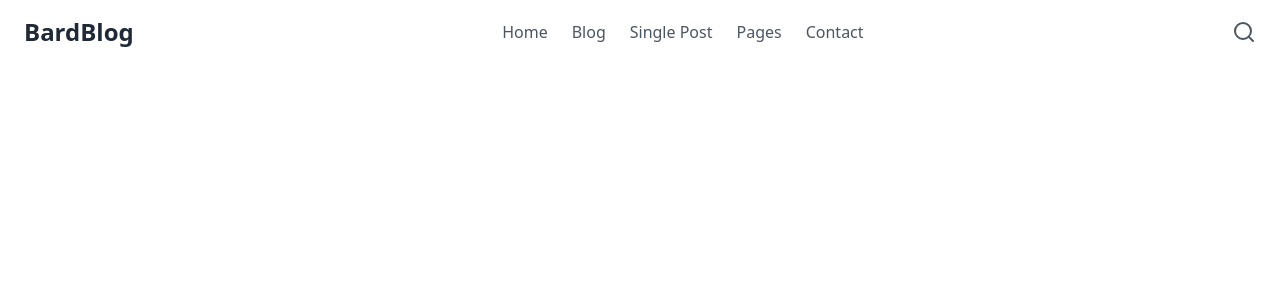
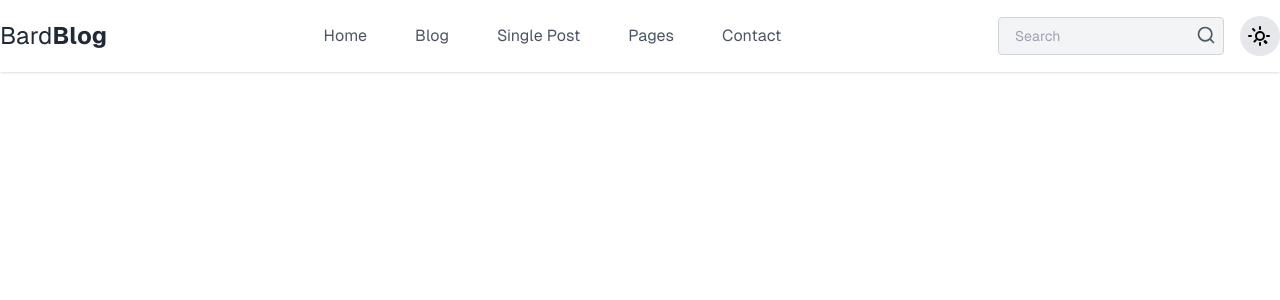
Before and after one commit to Bardsun0/BardBlog-Next.js-Challenge, a Next.js app: page / in a window 1280 px wide. Shown: the top 300 px of the page. Built offline with nearby package versions, Linux system fonts and the light colour scheme.

Commit message:
Workin' on header!

```diff
--- a/src/app/components/Header.js
+++ /dev/null
@@ -1,51 +0,0 @@
-import React from "react";
-
-const Header = () => {
-  return (
-    <header>
-      <div className="container mx-auto flex justify-between items-center py-4 px-6">
-        {/* Logo */}
-        <div className="text-2xl font-bold text-gray-800">BardBlog</div>
-
-        {/* Navigation Links */}
-        <nav className="hidden md:flex space-x-6">
-          <a href="#" className="text-gray-600 hover:text-gray-900">
-            Home
-          </a>
-          <a href="#" className="text-gray-600 hover:text-gray-900">
-            Blog
-          </a>
-          <a href="#" className="text-gray-600 hover:text-gray-900">
-            Single Post
-          </a>
-          <a href="#" className="text-gray-600 hover:text-gray-900">
-            Pages
-          </a>
-          <a href="#" className="text-gray-600 hover:text-gray-900">
-            Contact
-          </a>
-        </nav>
-
-        {/* Search Icon */}
-        <button className="text-gray-600 hover:text-gray-900">
-          <svg
-            xmlns="http://www.w3.org/2000/svg"
-            fill="none"
-            viewBox="0 0 24 24"
-            strokeWidth={2}
-            stroke="currentColor"
-            className="w-6 h-6"
-          >
-            <path
-              strokeLinecap="round"
-              strokeLinejoin="round"
-              d="M11 19a8 8 0 100-16 8 8 0 000 16zM21 21l-4.35-4.35"
-            />
-          </svg>
-        </button>
-      </div>
-    </header>
-  );
-};
-
-export default Header;
--- /dev/null
+++ b/src/app/components/Header.jsx
@@ -0,0 +1,81 @@
+import React from "react";
+
+const Header = () => {
+  return (
+    <header className="bg-white shadow font-sans">
+      <div className="mx-auto max-w-screen-xl flex items-center justify-between py-4">
+        {/* Logo */}
+        <div className="text-2xl font-normal text-gray-800">
+          Bard<span className="font-bold">Blog</span>
+        </div>
+
+        {/* Navbar */}
+        <nav className="hidden md:flex space-x-12">
+          <a href="#" className="text-gray-600 hover:text-gray-900">
+            Home
+          </a>
+          <a href="#" className="text-gray-600 hover:text-gray-900">
+            Blog
+          </a>
+          <a href="#" className="text-gray-600 hover:text-gray-900">
+            Single Post
+          </a>
+          <a href="#" className="text-gray-600 hover:text-gray-900">
+            Pages
+          </a>
+          <a href="#" className="text-gray-600 hover:text-gray-900">
+            Contact
+          </a>
+        </nav>
+
+        {/* Search Input and Dark Mode */}
+        <div className="flex items-center space-x-4">
+          {/* Search Input */}
+          <div className="relative">
+            <input
+              type="text"
+              placeholder="Search"
+              className="bg-gray-100 text-gray-600 border border-gray-300 rounded px-4 py-2 text-sm focus:outline-none focus:ring-2 focus:ring-gray-300"
+            />
+            <button className="absolute right-2 top-2 text-gray-600">
+              <svg
+                xmlns="http://www.w3.org/2000/svg"
+                fill="none"
+                viewBox="0 0 24 24"
+                strokeWidth={2}
+                stroke="currentColor"
+                className="w-5 h-5"
+              >
+                <path
+                  strokeLinecap="round"
+                  strokeLinejoin="round"
+                  d="M11 19a8 8 0 100-16 8 8 0 000 16zM21 21l-4.35-4.35"
+                />
+              </svg>
+            </button>
+          </div>
+
+          {/* Dark Mode Button */}
+          <button className="p-2 rounded-full bg-gray-200 hover:bg-gray-300 transition">
+            <svg
+              xmlns="http://www.w3.org/2000/svg"
+              fill="none"
+              viewBox="0 0 24 24"
+              strokeWidth={2}
+              stroke="currentColor"
+              className="w-6 h-6"
+            >
+              <path
+                strokeLinecap="round"
+                strokeLinejoin="round"
+                d="M12 3v2m0 14v2m9-9h-2M3 12H1m16.95 6.95l-1.41-1.41M6.46 6.46L5.05 5.05m12.02 12.02l1.41 1.41M6.46 17.54l1.41-1.41M12 8a4 4 0 100 8 4 4 0 000-8z"
+              />
+            </svg>
+          </button>
+        </div>
+      </div>
+    </header>
+  );
+};
+
+export default Header;
--- a/src/app/layout.js
+++ b/src/app/layout.js
@@ -17,7 +17,7 @@ const geistMono = localFont({
 });
 
 export const metadata = {
-  title: "Blog Sayfam",
+  title: "Bard Blog",
   description: "Kişisel blog sayfam",
 };
 
--- a/tailwind.config.js
+++ b/tailwind.config.js
@@ -7,6 +7,10 @@ module.exports = {
   ],
   theme: {
     extend: {
+      fontFamily: {
+        sans: ["var(--font-geist-sans)", "sans-serif"],
+        mono: ["var(--font-geist-mono)", "monospace"],
+      },
       container: {
         center: true,
         padding: "2rem",
```
